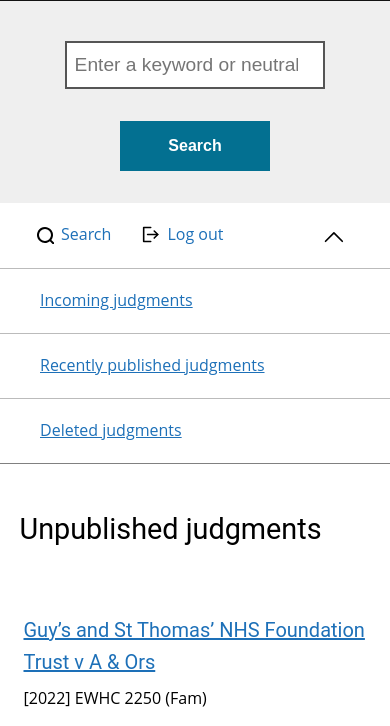
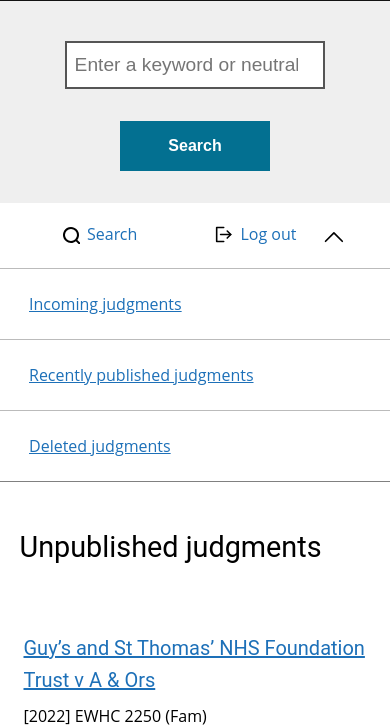
Before and after one commit to nationalarchives/ds-caselaw-prototypes, a PHP site: page /editor/main-nav-idea/v1-0/index.html in a window 390 px wide, after a click that opens the changed part. Shown: the part 459-1185 px from the top of the page. Run offline with PHP 8.4, Linux system fonts and the light colour scheme.

Commit message:
bugfixes for mobile nav

```diff
--- a/editor/main-nav-idea/v1-0/assets/nav.css
+++ b/editor/main-nav-idea/v1-0/assets/nav.css
@@ -18,9 +18,8 @@
   }
 
   .main-nav li a {
-    display: block;
-    margin-left: 3px;
     color: #000;
+    margin: 5px;
   }
 
   .main-nav li a:hover {
@@ -98,7 +97,7 @@
     float: left;
     display: inline;
     position: absolute;
-    top: 20px;
+    top: 15px;
     margin-left: 2rem;
   }
 
@@ -152,9 +151,10 @@
   }
 
   .main-nav li {
-    display: inline;
+    padding: 1.5rem;
+    width: 100%;
+    border-top: 1px solid #bbb;
     position: relative;
-    padding-right: 3px;
   }
 
   .menu ul {
@@ -162,16 +162,12 @@
   }
 
   .menu li a {
-    padding: 20px 40px;
-    border-top: solid 1px #bbb;
-    margin-left: 0px;
-    margin-bottom: -20px;
     color: #1d70b8;
 
 
   }
 
-  .menu a:hover {
+  .menu li:hover {
     background-color: #efefef;
     color: #003078;
   }
@@ -180,8 +176,10 @@
 
   @media (min-width: 1148px) {
     .main-nav li {
+      display: inline;
+      width: auto;
+      border-top: none;
       float: left;
-      margin: 20px;
     }
 
     .main-nav li a {
@@ -212,11 +210,18 @@
       border-top: none;
       /* padding: 0;
       padding-bottom: 2px; */
+      margin-left: 0px;
+      margin-bottom: -20px;
       text-decoration: none;
+    }
+
+    .menu li:hover {
+      background-color: transparent;
     }
 
     .menu li a:hover {
       border-bottom: solid 2px;
+      background-color: transparent;
       color: #003078;
     }
 
```
